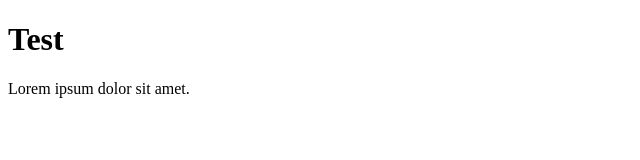
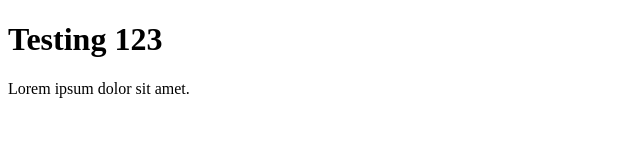
Before and after one commit to kevin-ci/WMCA-2404-GitIntro, a plain HTML site: page index.html in a window 1280 px wide. Shown: the whole page, without its empty margins (0-640 px from the left). Drawn offline with Linux system fonts and the light colour scheme.

Commit message:
update index file

```diff
--- a/index.html
+++ b/index.html
@@ -6,7 +6,7 @@
     <title>Kevin's Website</title>
 </head>
 <body>
-    <h1>Test</h1>
+    <h1>Testing 123</h1>
     <p>Lorem ipsum dolor sit amet.</p>
 </body>
 </html>
```
